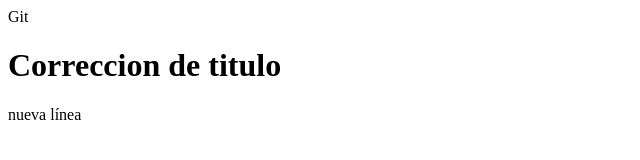
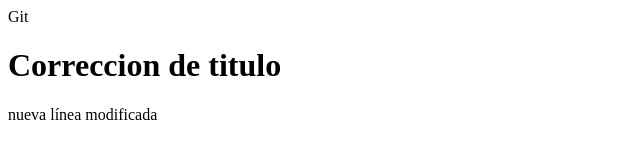
Before and after one commit to willintoncruz/repositorio, a plain HTML site: page index.html in a window 1280 px wide. Shown: the full height of the page, 0-640 px from the left. Drawn offline with Linux system fonts and the light colour scheme.

Commit message:
nuevo ajuste

```diff
--- a/index.html
+++ b/index.html
@@ -9,6 +9,6 @@
 <body>
     Git
     <h1>Correccion de titulo</h1>
-    nueva línea
+    nueva línea modificada
 </body>
 </html>
```
